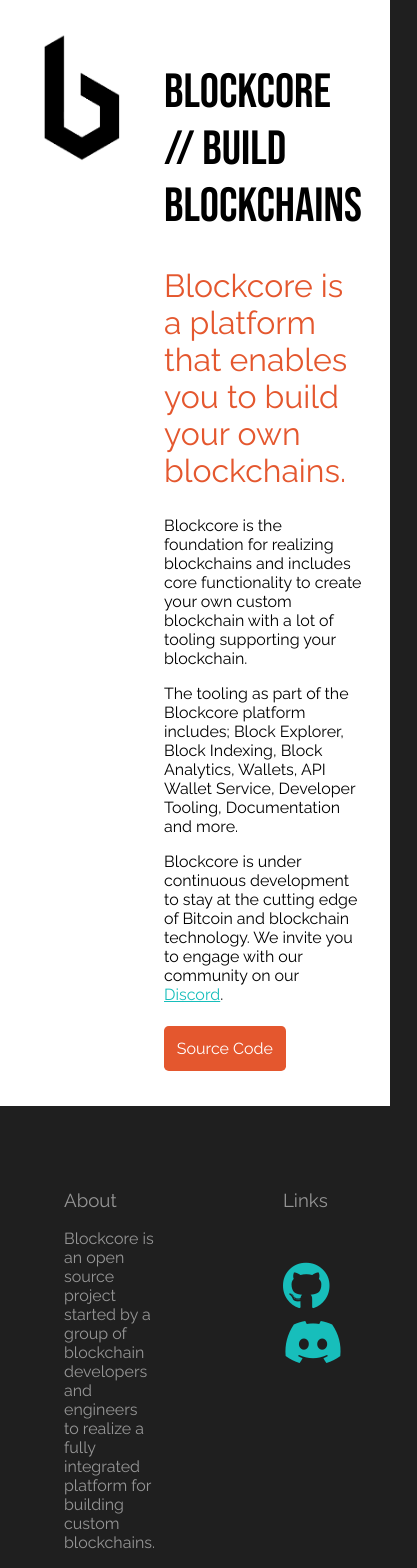
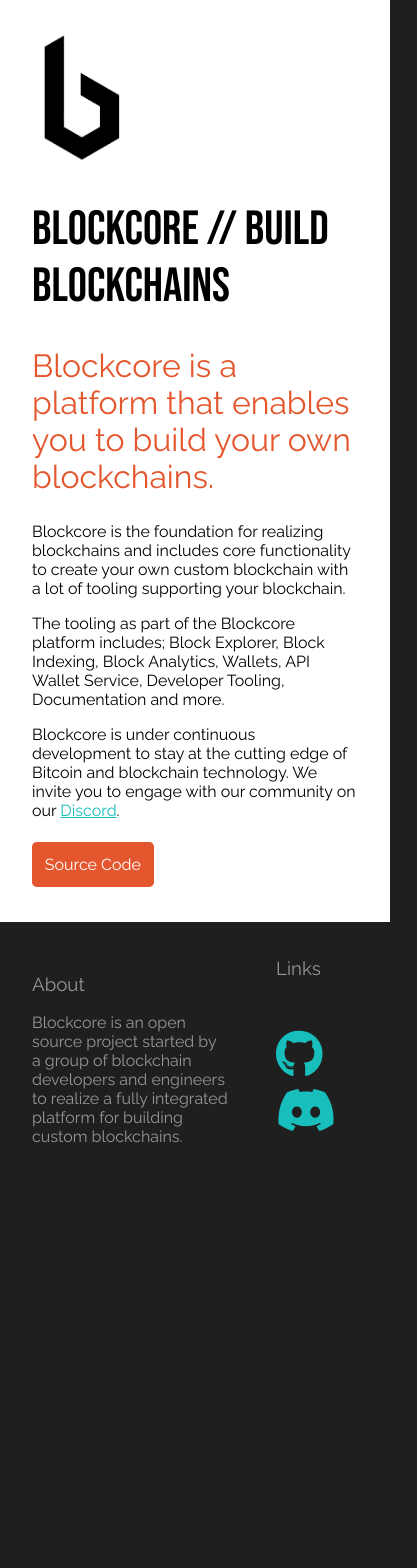
Before and after one commit to block-core/blockcore-website, an Angular app in the folder src/Blockcore.Website/ClientApp/: page / in a window 390 px wide. Shown: the top 1568 px of the page, 417 px wide, since content can reach past the window. After the commit the page ends 1203 px from the top, so only its background shows below. Built offline with nearby package versions, Linux system fonts and the light colour scheme.

Commit message:
Improve website responsiveness for mobile devices (#2)

```diff
--- a/src/Blockcore.Website/ClientApp/src/styles.css
+++ b/src/Blockcore.Website/ClientApp/src/styles.css
@@ -12,18 +12,18 @@
   border-color: #1861ac;
 }*/
 
-
 html {
   font-size: 18px;
   color: black;
-  font-family: 'Raleway', sans-serif;
-  background-color: #1F1F1F;
+  font-family: "Raleway", sans-serif;
+  background-color: #1f1f1f;
 }
 
 html,
 body {
   margin: 0;
   padding: 0;
+  overflow-x: hidden;
 }
 
 h1,
@@ -33,14 +33,20 @@
 }
 
 h1 {
-  font-family: 'Bebas Neue', cursive;
+  font-family: "Bebas Neue", cursive;
   font-size: 3em;
 }
 
 h2 {
-  font-family: 'Raleway', sans-serif;
+  font-family: "Raleway", sans-serif;
   font-size: 2em;
-  color: #E4572E;
+  color: #e4572e;
+}
+
+.loading-text {
+  color: white;
+  text-align: center;
+  margin-top: 3em;
 }
 
 .content {
@@ -50,12 +56,12 @@
 }
 
 .footer {
-  background-color: #1F1F1F;
+  background-color: #1f1f1f;
   color: #969696;
 }
 
 a {
-  color: #17BEBB;
+  color: #17bebb;
 }
 
 a:hover {
@@ -63,7 +69,7 @@
 }
 
 .btn {
-  background-color: #E4572E;
+  background-color: #e4572e;
   height: 2em;
   width: 3em;
   padding: 0.8em;
@@ -77,7 +83,7 @@
 
 a:hover.btn {
   text-decoration: none;
-  background-color: #17BEBB;
+  background-color: #17bebb;
 }
 
 .logo {
@@ -143,12 +149,16 @@
     padding: 4em;
     background-color: white;
   }
+
+  .footer-left {
+    padding: 3em;
+    grid-area: footer-left;
   }
 
-.loading-text {
-  color: white;
-  text-align: center;
-  margin-top: 3em;
+  .footer-right {
+    padding: 3em;
+    grid-area: footer-right;
+  }
 }
 
 @media only screen and (max-width: 40em) {
@@ -165,10 +175,25 @@
     padding: 2em;
     background-color: white;
   }
+
+  .grid-container {
+    display: block;
   }
 
-.loading-text {
-   color: white;
-   text-align: center;
-   margin-top: 3em;
+  .grid-container-footer {
+    display: grid;
+    grid-template-columns: 2fr 1fr;
+    grid-template-rows: 1fr;
+    grid-template-areas: "footer-left footer-right";
   }
+
+  .footer-left {
+    padding: 2em;
+    grid-area: footer-left;
+  }
+
+  .footer-right {
+    padding: 1em;
+    grid-area: footer-right;
+  }
+}
```
Lines whose indentation alone changed are shown as unchanged.
